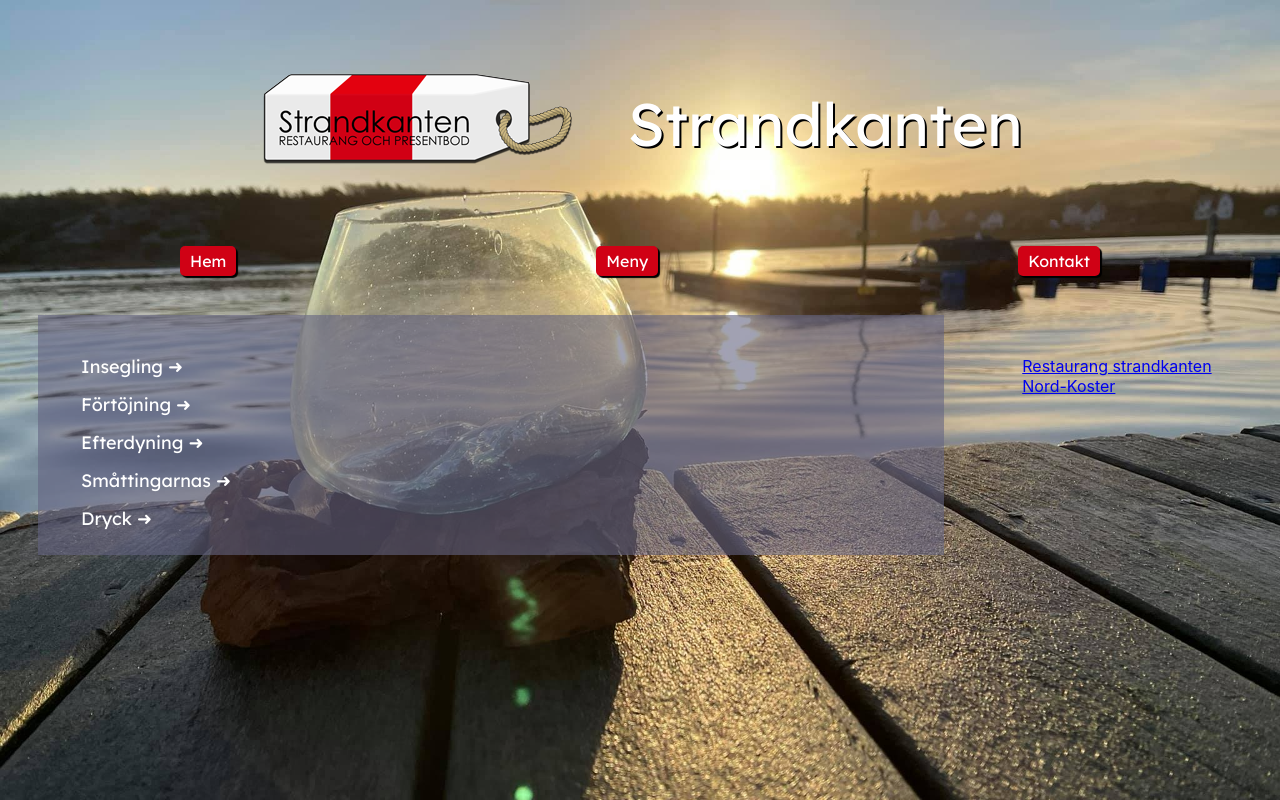
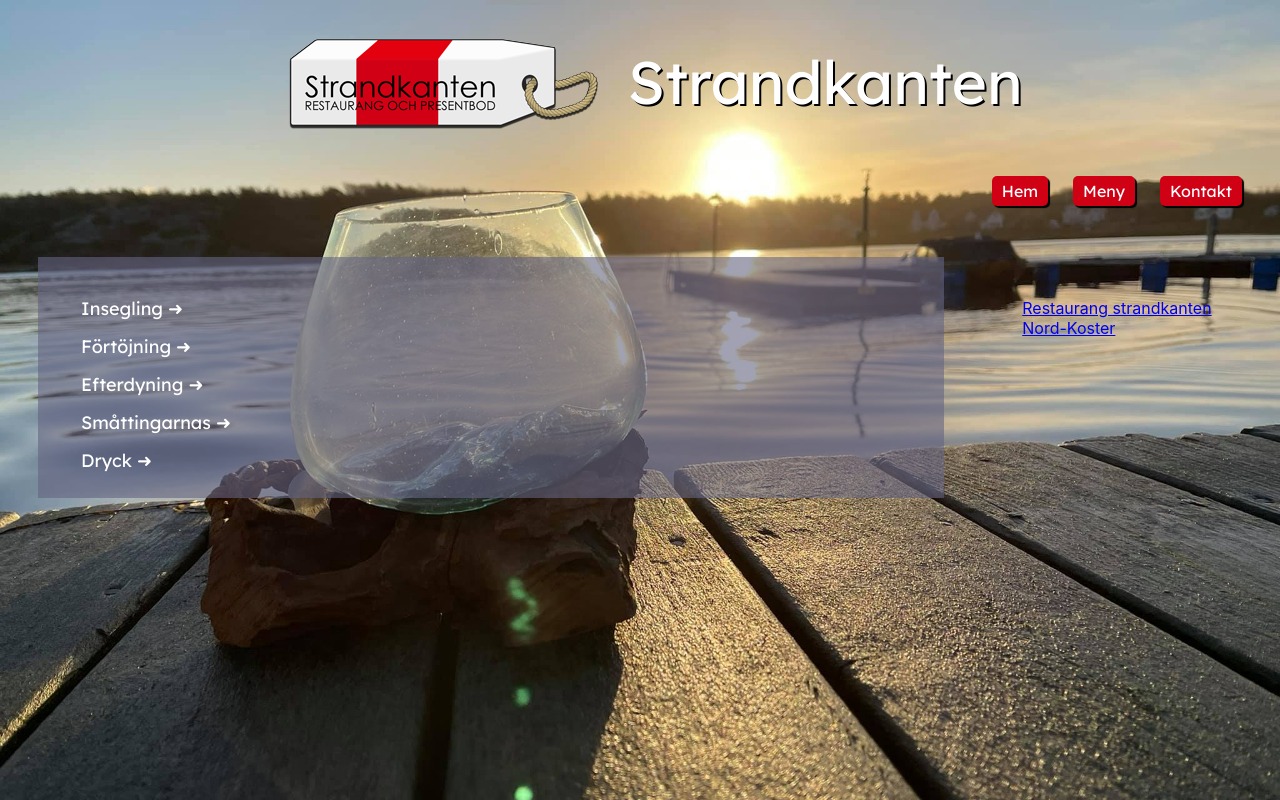
Before and after one commit to LisaStur/kanten, a React (Create React App) app: page /menue in a window 1280 px wide. Built offline with nearby package versions, Linux system fonts and the light colour scheme.

Commit message:
Safety push while the fb feed looks like it should

```diff
--- a/src/Home.js
+++ b/src/Home.js
@@ -42,7 +42,6 @@ const ScreenSize = styled.section`
 
   @media (min-width: 668px) {
     flex-direction: row;
-    width: 100%;
   }
 `
 const FbSection = styled.div`
@@ -52,7 +51,7 @@ const FbSection = styled.div`
 
   @media (min-width: 668px) {
     align-items: flex-end;
-    padding-right: 2%;
+    margin-right: 2%;
     margin-top: 5%;
   }
 `
--- a/src/components/Fb.js
+++ b/src/components/Fb.js
@@ -1,10 +1,9 @@
 import React from 'react'
-import styled from 'styled-components'
 
 export const Fb = () => {
 
   return (
-    <FacebookSection>
+    <div>
       <div class="fb-page"
       data-href="https://www.facebook.com/strandkantenrestaurang"
       data-tabs="timeline"
@@ -12,19 +11,12 @@ export const Fb = () => {
       data-height="500"
       data-small-header="true"
       data-adapt-container-width="true"
-      data-hide-cover="true"
+      data-hide-cover="false"
       data-show-facepile="false">
         <blockquote cite="https://www.facebook.com/strandkantenrestaurang" class="fb-xfbml-parse-ignore">
           <a href="https://www.facebook.com/strandkantenrestaurang">Restaurang strandkanten Nord-Koster</a>
         </blockquote>
       </div>
-    </FacebookSection>
+    </div>
   )
 }
-
-const FacebookSection = styled.div`
-  display: flex;
-  flex-direction: coulmn;
-  justify-content: center;
-  width: 100%;
-`
--- a/src/components/Header.js
+++ b/src/components/Header.js
@@ -20,9 +20,9 @@ const HeaderSection = styled.section`
   flex-direction: row;
   justify-content: center;
   align-items: center;
-  width: 100%;
 
   @media (min-width: 668px) {
+    margin: 12px 0 0 0;
     justify-content: space-evenly;
   }
 
@@ -45,11 +45,13 @@ const Image = styled.img`
 const HeaderHeading = styled.h1`
   display: none;
   color: white;
-  padding: 2%;
+  padding: 0 0 12px 0;
   font-family: 'Lexend Deca', sans-serif;
   font-weight: normal;
   font-size: 60px;
   text-shadow: 2px 2px black;
+  margin-block-start: 0;
+  margin-block-end: 0;
 
   @media (min-width: 668px) {
     display: flex;
--- a/src/components/SectionLinks.js
+++ b/src/components/SectionLinks.js
@@ -17,6 +17,11 @@ const LinkContainer = styled.section`
   display: flex;
   flex-direction: row;
   justify-content: space-around;
+
+  @media (min-width: 668px) {
+    justify-content: flex-end;
+    margin: 0 2% 0 0;
+  }
 `
 const StyledLink = styled(NavLink)`
   font-family: 'Lexend Deca', sans-serif;
@@ -28,6 +33,7 @@ const StyledLink = styled(NavLink)`
   padding: 5px 10px;
   border-radius: 5px;
   box-shadow: 2px 2px 1px black;
+  margin: 1%;
 
   &:hover {
     box-shadow: 4px 4px 2px black;
```
